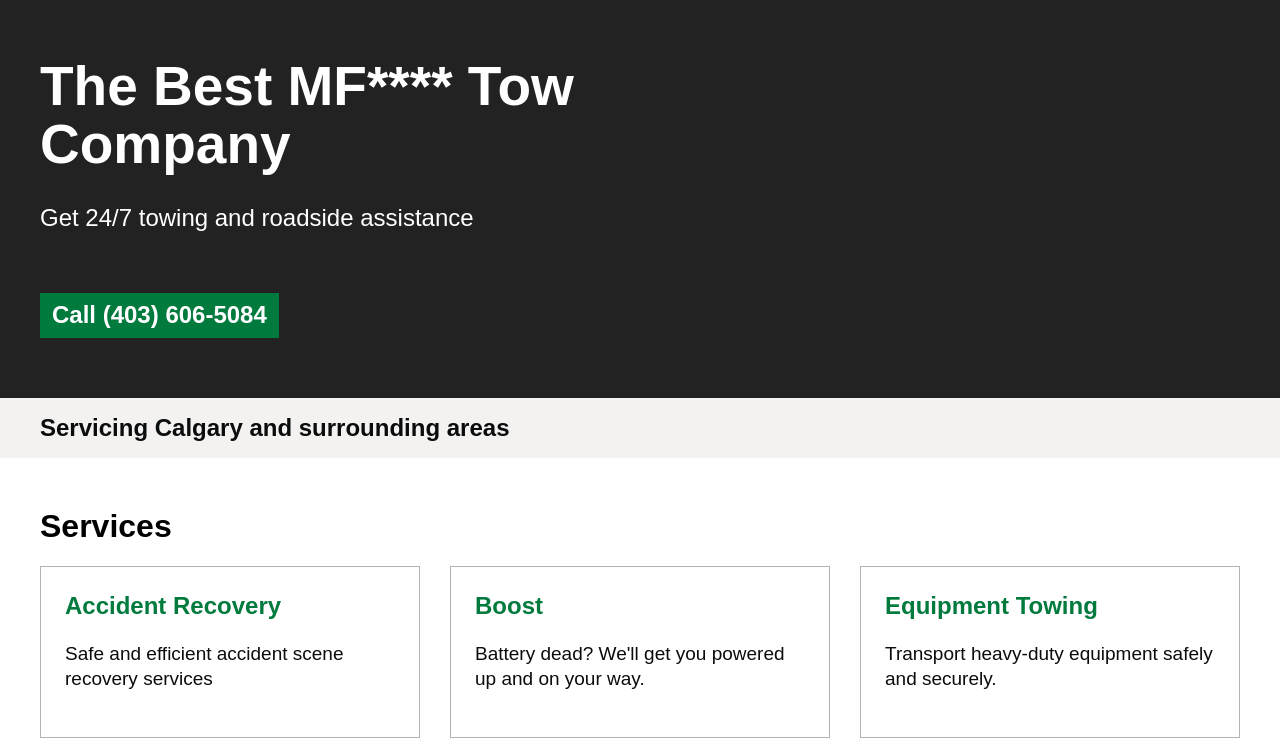
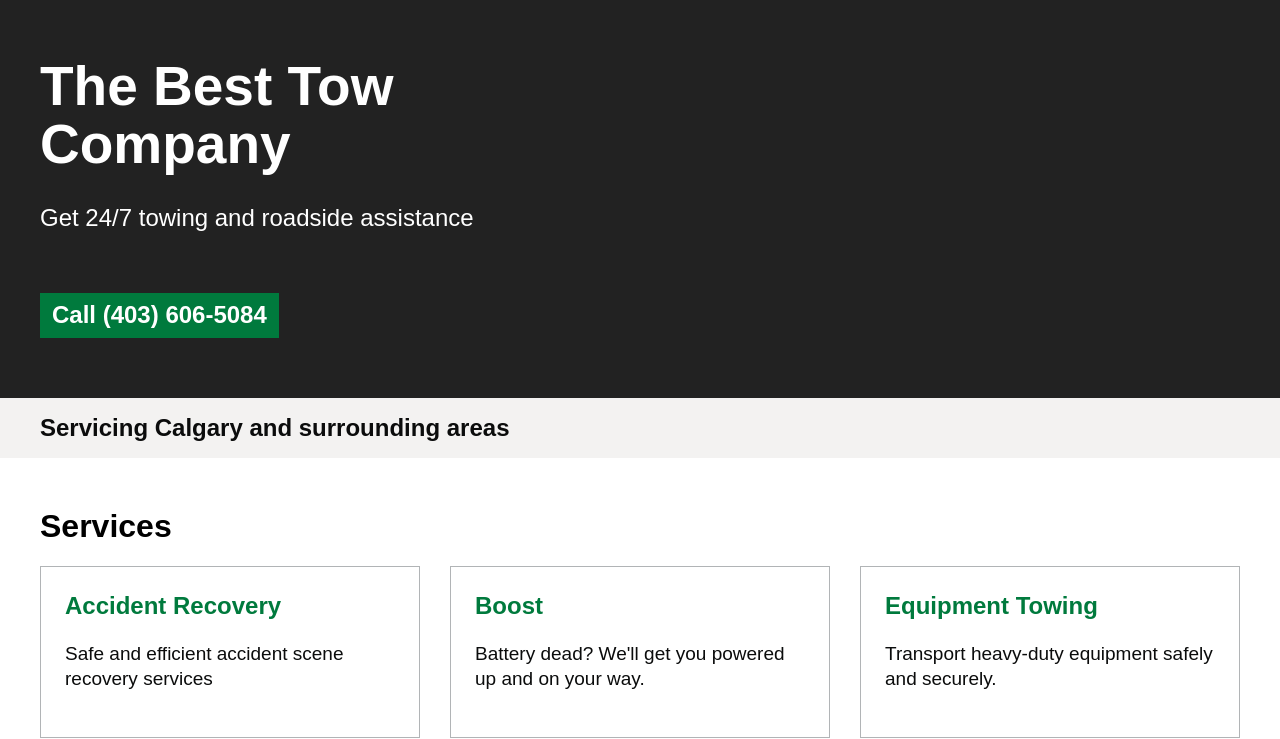
Before and after one commit to beauferris/bmf, an Eleventy site: page src/index.njk in a window 1280 px wide. Shown: the part 84-823 px from the top of the page. Built offline with nearby package versions, Linux system fonts and the light colour scheme; Eleventy itself is replaced by a stand-in of ours; files that its build step writes are made by us from their sources.

Commit message:
removing mf

```diff
--- a/src/index.njk
+++ b/src/index.njk
@@ -1,6 +1,6 @@
 ---
 layout: layout.njk
-title: The Best MF**** Tow Company
+title: The Best Tow Company
 description: Get 24/7 towing and roadside assistance
 button_title: Call (403) 606-5084
 button_link: "tel:4036065084"
```
Also changed, not shown: 1 other file.
